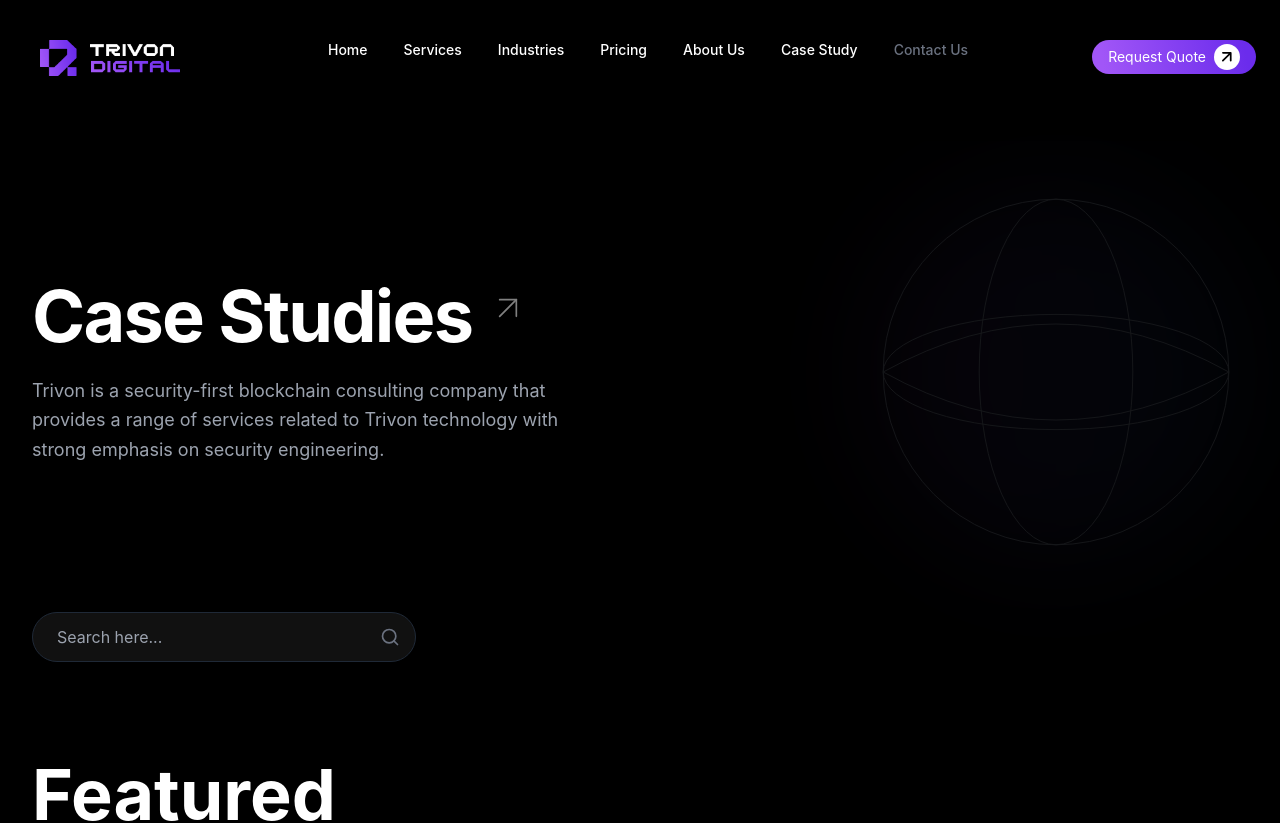
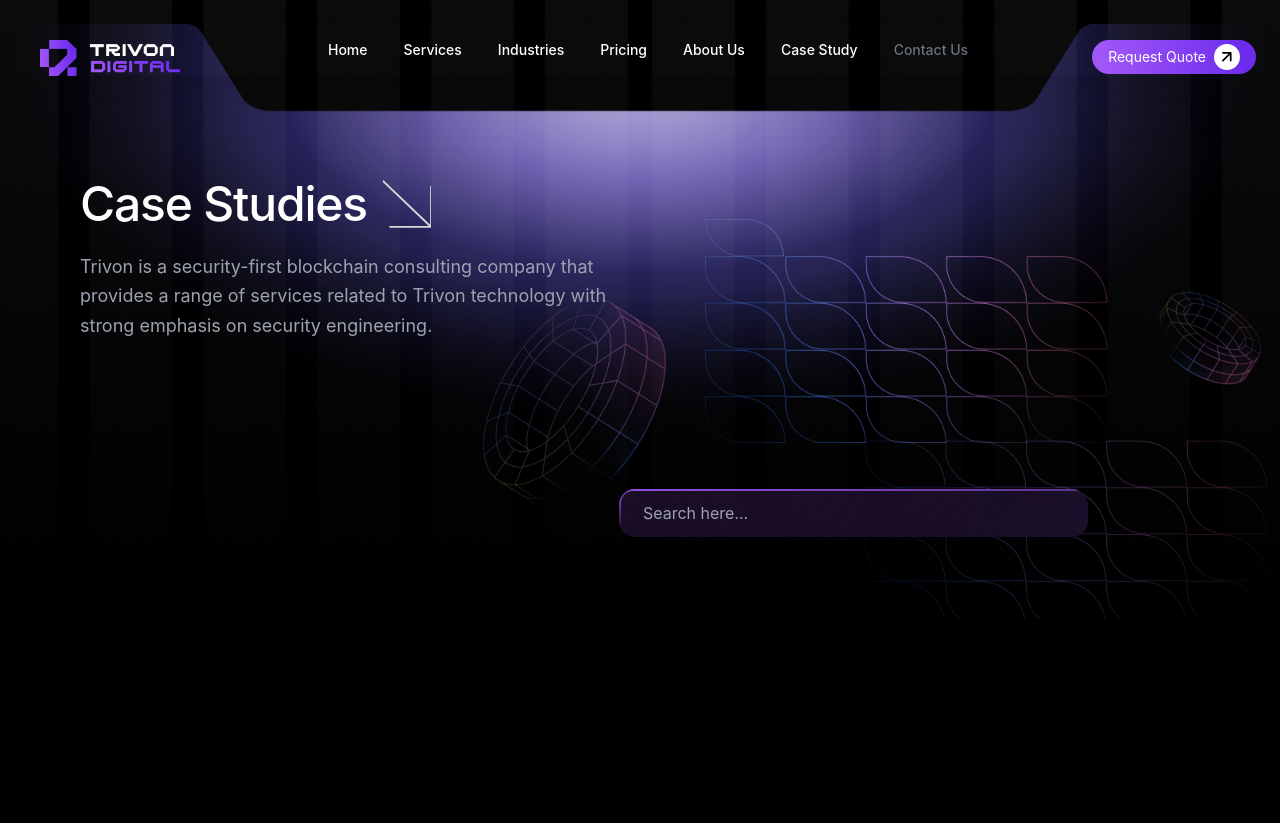
Before and after one commit to MDevHubPro/trivon_web_app, a Next.js app: page /case-study in a window 1280 px wide. Shown: the top 823 px of the page. Built offline with nearby package versions, Linux system fonts and the light colour scheme.

Commit message:
Resolved Conflicts

```diff
--- /dev/null
+++ b/src/app/case-study/HeroSection.tsx
@@ -0,0 +1,82 @@
+import Header from '@/components/Header';
+import Image from 'next/image';
+const HeroSection = () => {
+    return (
+        <main className="min-h-screen  text-white ">
+
+
+
+            <div className='relative h-[619px] w-full bg-cover bg-center bg-no-repeat'>
+                <Header />
+                {/* 1. Hero Section */}
+                <div className='md:block hidden absolute z-[0] h-full top-6 inset-0 bg-[url("/assets/bg-image.png")] bg-cover bg-center bg-no-repeat'></div>
+
+                <div className='absolute z-[0]  inset-0 bg-[url("/assets/bg-2.png")] bg-cover bg-center bg-no-repeat'></div>
+
+                <div className='absolute z-[0] bottom-0  right-0 bg-[url("/assets/bg-right.png")]  flex items-center justify-center  w-2/3 h-[400px]  bg-cover bg-top bg-no-repeat'>
+                    <div className="hidden px-12  h-full md:flex items-end justify-end w-2/3 z-[5] relative ">
+                        <div className="w-full max-w-xl mb-20 relative">
+                            <div className="w-full rounded-2xl p-[2px]  ">
+
+
+                                <input
+
+                                    type="text"
+                                    placeholder="Search here..."
+                                    className="w-full rounded-2xl bg-[url('/assets/Rectangle.png')]    py-3 px-6 text-gray-300 placeholder-gray-400 focus:outline-none"
+                                />
+
+
+                                {/* <div className="absolute right-4 top-1/2 -translate-y-1/2 text-gray-500">
+                        <svg width="20" height="20" viewBox="0 0 24 24" fill="none" stroke="currentColor" strokeWidth="2" strokeLinecap="round" strokeLinejoin="round">
+                          <circle cx="11" cy="11" r="8"></circle>
+                          <line x1="21" y1="21" x2="16.65" y2="16.65"></line>
+                        </svg>
+                      </div> */}
+                            </div>
+                        </div>
+                        {/* <div className="absolute inset-0 bg-[url('/assets/bg-right.png')] bg-cover bg-top bg-no-repeat rounded-full blur-3xl"></div> */}
+                        {/* Placeholder for the grid globe effect */}
+                        {/* <svg viewBox="0 0 200 200" className="w-full h-full animate-[spin_60s_linear_infinite]">
+                    <circle cx="100" cy="100" r="90" stroke="currentColor" strokeWidth="0.5" fill="none" className="text-gray-500" />
+                    <path d="M10,100 Q100,50 190,100" stroke="currentColor" strokeWidth="0.5" fill="none" className="text-gray-500" />
+                    <path d="M10,100 Q100,150 190,100" stroke="currentColor" strokeWidth="0.5" fill="none" className="text-gray-500" />
+                    <ellipse cx="100" cy="100" rx="90" ry="30" stroke="currentColor" strokeWidth="0.5" fill="none" className="text-gray-500" />
+                    <ellipse cx="100" cy="100" rx="40" ry="90" stroke="currentColor" strokeWidth="0.5" fill="none" className="text-gray-500" />
+                  </svg> */}
+
+
+                    </div></div>
+
+
+
+
+                {/* Hero Section */}
+                <section className="pt-32 pb-16  relative overflow-hidden">
+                    <div className="container mx-auto px-4 md:px-8 relative z-10">
+                        <div className="flex flex-col md:flex-row justify-between items-start md:items-center">
+                            <div className="max-w-2xl  md:pl-12">
+                                <div className="flex items-center gap-4 mb-6">
+                                    <h1 className="text-5xl font-medium text-white tracking-tight">
+                                        Case Studies
+                                    </h1>
+                                    <div className='w-12 h-12 relative'>
+
+                                        <Image src="/assets/arrow-2.svg" alt="arrow" fill className='object-cover' />
+                                    </div>
+                                </div>
+                                <p className="text-gray-400 text-lg leading-relaxed max-w-xl">
+                                    Trivon is a security-first blockchain consulting company that provides a range of services related to Trivon technology with strong emphasis on security engineering.
+                                </p>
+                            </div>
+
+                            {/* Abstract Grid/Globe Graphic on Right */}
+
+                        </div>
+                    </div>
+                </section>
+            </div>
+        </main>
+    )
+}
+export default HeroSection
--- a/src/app/case-study/page.tsx
+++ b/src/app/case-study/page.tsx
@@ -9,7 +9,7 @@
 import Footer from '@/components/Footer';
 import FeaturedResourcesSection from '@/components/FeaturedResourcesSection';
 import Image from 'next/image';
-
+import HeroSection from './HeroSection';
 const categories = ['Legal Analysis', 'Market Analysis', 'Virtual Assets', 'Banking', 'NBA', 'Animated'];
 
 const caseStudies = [
@@ -88,60 +88,15 @@
 
   return (
     <main className="min-h-screen bg-black text-white selection:bg-purple-500/30">
-      <Header />
+
+
+      <HeroSection />
 
       {/* Hero Section */}
       <section className="pt-32 pb-16 bg-black relative overflow-hidden">
         <div className="container mx-auto px-4 md:px-8 relative z-10">
-          <div className="flex flex-col md:flex-row justify-between items-start md:items-center mb-12">
-            <div className="max-w-2xl">
-              <div className="flex items-start gap-4 mb-6">
-                <h1 className="text-5xl md:text-7xl font-bold text-white tracking-tight">
-                  Case Studies
-                </h1>
-                <svg width="40" height="40" viewBox="0 0 24 24" fill="none" stroke="gray" strokeWidth="1" strokeLinecap="round" strokeLinejoin="round" className="mt-2 text-gray-500">
-                  <line x1="7" y1="17" x2="17" y2="7"></line>
-                  <polyline points="7 7 17 7 17 17"></polyline>
-                </svg>
-              </div>
-              <p className="text-gray-400 text-lg leading-relaxed max-w-xl">
-                Trivon is a security-first blockchain consulting company that provides a range of services related to Trivon technology with strong emphasis on security engineering.
-              </p>
-            </div>
 
-            {/* Abstract Grid/Globe Graphic on Right */}
-            <div className="hidden md:block w-96 h-96 relative opacity-20">
-              <div className="absolute inset-0 bg-gradient-to-r from-purple-500/20 to-blue-500/20 rounded-full blur-3xl"></div>
-              {/* Placeholder for the grid globe effect */}
-              <svg viewBox="0 0 200 200" className="w-full h-full animate-[spin_60s_linear_infinite]">
-                <circle cx="100" cy="100" r="90" stroke="currentColor" strokeWidth="0.5" fill="none" className="text-gray-500" />
-                <path d="M10,100 Q100,50 190,100" stroke="currentColor" strokeWidth="0.5" fill="none" className="text-gray-500" />
-                <path d="M10,100 Q100,150 190,100" stroke="currentColor" strokeWidth="0.5" fill="none" className="text-gray-500" />
-                <ellipse cx="100" cy="100" rx="90" ry="30" stroke="currentColor" strokeWidth="0.5" fill="none" className="text-gray-500" />
-                <ellipse cx="100" cy="100" rx="40" ry="90" stroke="currentColor" strokeWidth="0.5" fill="none" className="text-gray-500" />
-              </svg>
-            </div>
-          </div>
 
-          {/* Search Bar */}
-          <div className="w-full max-w-sm mb-20">
-            <div className="relative">
-              <input
-                type="text"
-                placeholder="Search here..."
-                className="w-full bg-[#111] border border-gray-800 rounded-full py-3 px-6 text-gray-300 focus:outline-none focus:border-purple-500 transition-colors"
-              />
-              <div className="absolute right-4 top-1/2 -translate-y-1/2 text-gray-500">
-                <svg width="20" height="20" viewBox="0 0 24 24" fill="none" stroke="currentColor" strokeWidth="2" strokeLinecap="round" strokeLinejoin="round">
-                  <circle cx="11" cy="11" r="8"></circle>
-                  <line x1="21" y1="21" x2="16.65" y2="16.65"></line>
-                </svg>
-              </div>
-
-              {/* Abstract Grid/Globe Graphic on Right */}
-
-            </div>
-          </div>
 
           {/* Featured Resources Section */}
           <div className="mb-24 ">
```
